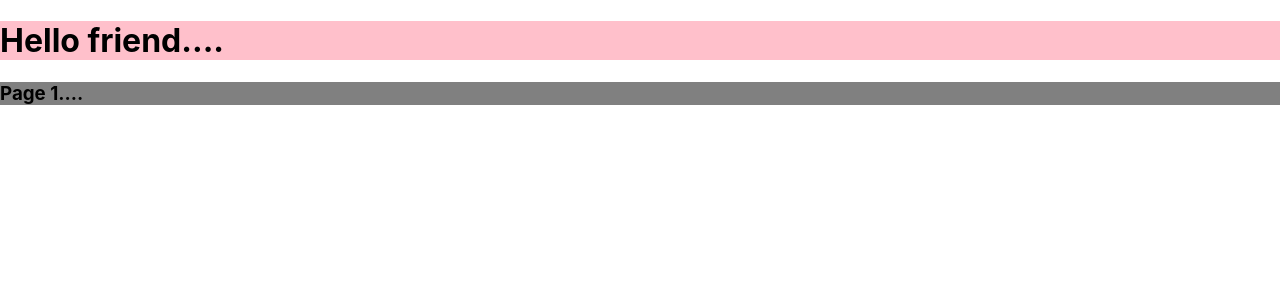
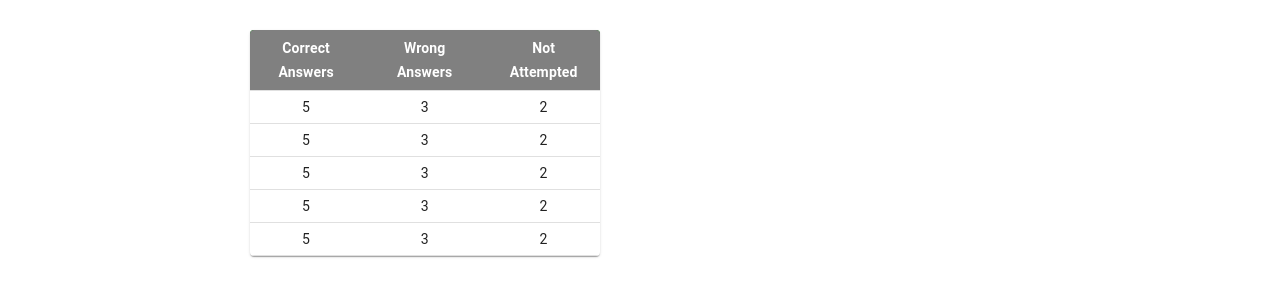
Before and after one commit to test-diary/online-tests, a React (Create React App) app: page /pageone in a window 1280 px wide. Shown: the top 300 px of the page. Built offline with nearby package versions, Linux system fonts and the light colour scheme.

Commit message:
added result table

```diff
--- a/src/components/login/PageNotFound.js
+++ b/src/components/login/PageNotFound.js
@@ -1,4 +1,4 @@
-// import {images} from '../../image';
+import {images} from '../../image';
 import React from 'react'
 import { Paper } from "@material-ui/core";
 import '../.././App.css';
@@ -6,8 +6,7 @@ import '../.././App.css';
 export default function PageNotFound() {
     return (
         <Paper style={{alignContent: "center", margin: "20px"}}>
-            {/* <img src={images.notFoundPage} className = "pageNotFound" /> */}
-            <h4>Page Not Found...</h4>
+            <img src={images.notFoundPage} alt="abc" className = "pageNotFound" />
         </Paper>
     )
 }
--- a/src/components/login/Pageone.js
+++ b/src/components/login/Pageone.js
@@ -1,12 +1,54 @@
-import React, { Component } from 'react'
+import React from 'react'
+import { TableContainer, Table, TableBody, TableHead, TableCell, TableRow, Paper } from "@material-ui/core";
 
-export default class Pageone extends Component {
-    render() {
+const createBody = (rows) => {
+    return rows.map((row) => {
         return (
-            <div>
-                <h1 style ={{backgroundColor: "pink"}}>Hello friend....</h1>
-                <h3 style ={{backgroundColor: "gray"}}>Page 1....</h3>
-            </div>
+            <TableRow>
+                {
+                    row.map((cell) => <TableCell align="center">{cell}</TableCell>)
+                }
+            </TableRow>
         )
-    }
+    })
 }
+
+const createHeader = (headers) => {
+    return (
+        <TableRow>
+            {
+                headers.map((head) => <TableCell align="center" style={{fontWeight: "bold", color: "white", backgroundColor: "gray"}}>{head}</TableCell>)
+            }
+        </TableRow>
+    )
+}
+const ResultAnalysis = (props) => {
+    const headers = [
+        "Correct Answers",
+        "Wrong Answers",
+        "Not Attempted"
+    ]
+    const data = [
+        [5, 3, 2],
+        [5, 3, 2],
+        [5, 3, 2],
+        [5, 3, 2],
+        [5, 3, 2]
+    ]
+    return (
+        <TableContainer style={{margin: "30px 100px 0 250px", width: "350px"}} component={Paper}>
+            <Table size="small" aria-label="customized table" stickyHeader>
+                <TableHead style={{backgroundColor: "green"}}>
+                    {
+                        createHeader(headers)
+                    }
+                </TableHead>
+                <TableBody>
+                    {createBody(data)}
+                </TableBody>
+            </Table>
+        </TableContainer>
+    )
+}
+
+export default ResultAnalysis;
```
